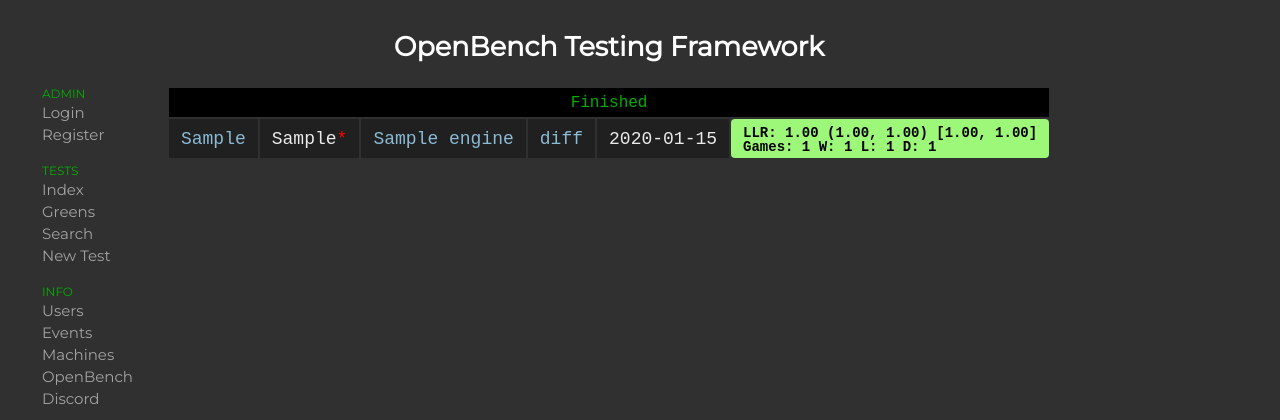
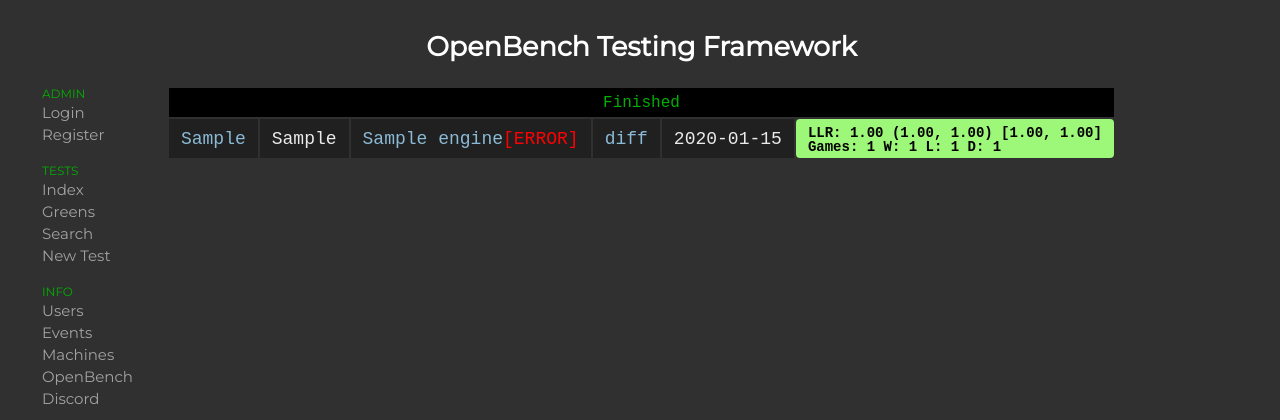
Before and after one commit to AndyGrant/OpenBench, a Django app: page / in a window 1280 px wide. Shown: the top 420 px of the page. Run offline with Django 3.2, Linux system fonts and the light colour scheme; tables that the repository leaves empty hold one stand-in row (values such as "Sample post").

Commit message:
Update FRC and Error reporting style

```diff
--- a/Templates/OpenBench/Blocks/testsummary.html
+++ b/Templates/OpenBench/Blocks/testsummary.html
@@ -1,9 +1,9 @@
 {% load mytags %}
 <tr>
     <td><a href="/user/{{test.author}}">{{test.author|slice:":6"}}</a></td>
-    {% if test.error %} <td>{{test.engine}}<span style="color: red">*</span></td>
-    {% else %} <td>{{test.engine}}</td> {% endif %}
-    {% if test|testIsFRC %} <td><a href="/test/{{test.id}}">{{test.dev.name|prettyName}}<span style="color: white">*</span></a></td>
+    <td>{{test.engine}}</td>
+    {% if test.error %} <td><a href="/test/{{test.id}}">{{test.dev.name|prettyName}}<span style="color: red">[ERROR]</span></a></td>
+    {% elif  test|testIsFRC %} <td><a href="/test/{{test.id}}">{{test.dev.name|prettyName}}<span style="color: red">[FRC]</span></a></td>
     {% else %} <td><a href="/test/{{test.id}}">{{test.dev.name|prettyName}}</a></td> {% endif %}
     <td class="textcenter"><a href="{{test|gitDiffLink}}">diff</a></td>
     <td>{{test.timecontrol}}</td>
```
